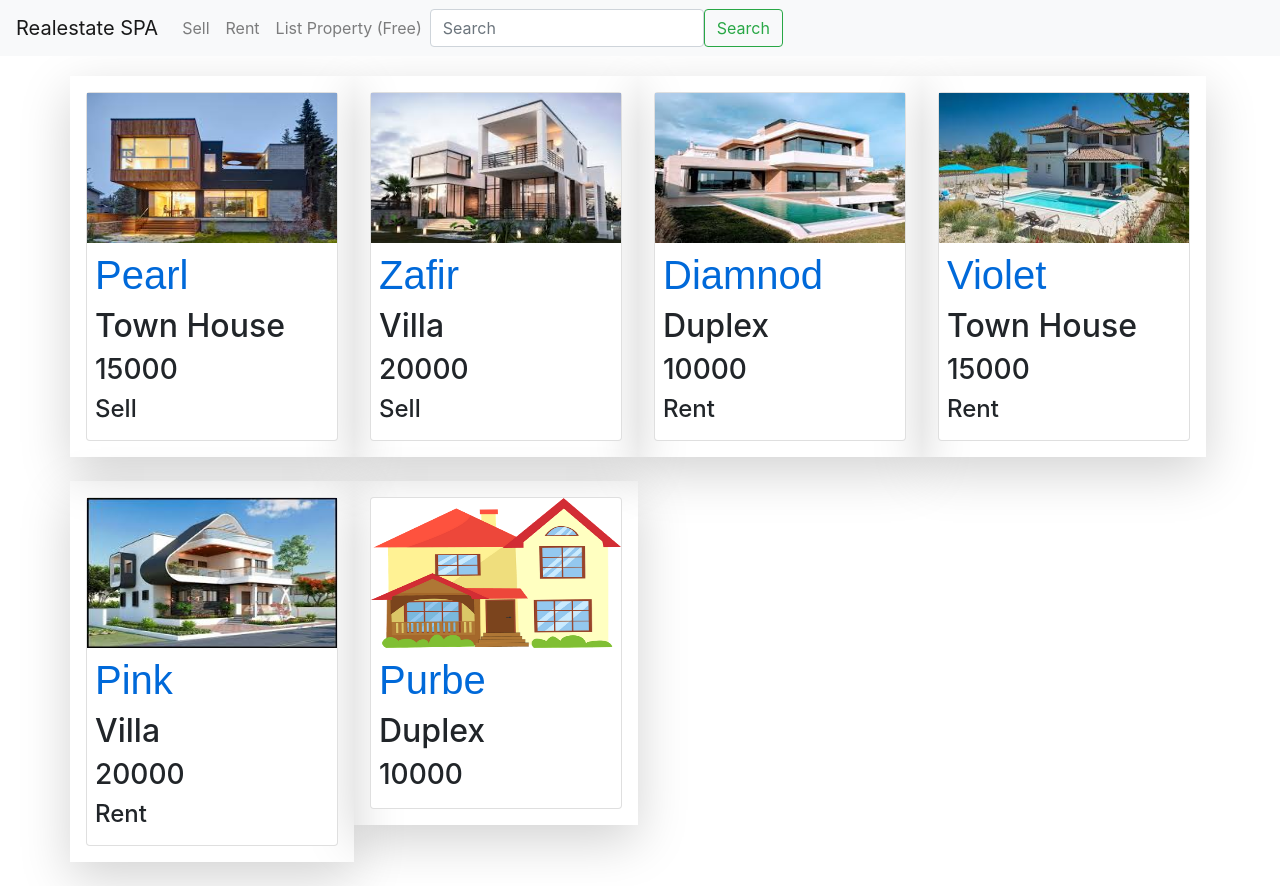
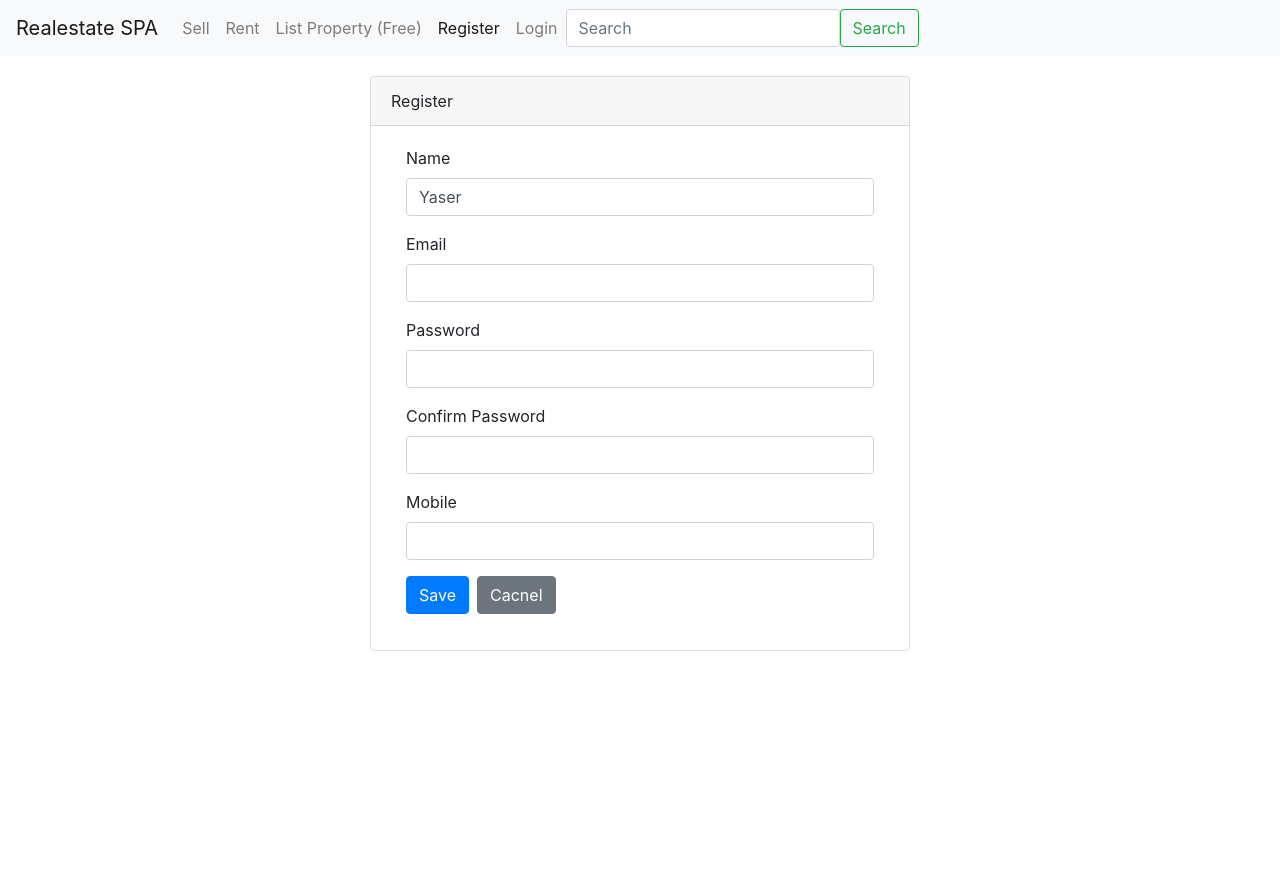
Before and after one commit to YaserMarey/RealestateSPA, an Angular app in the folder Frontend/: page /user/register in a window 1280 px wide. After the commit the page ends 800 px from the top, so only its background shows below. Built offline with nearby package versions, Linux system fonts and the light colour scheme.

Commit message:
Reactive registeration form

```diff
--- a/Frontend/src/app/nav-bar/nav-bar.component.html
+++ b/Frontend/src/app/nav-bar/nav-bar.component.html
@@ -15,6 +15,18 @@
           <a class="nav-link" routerLinkActive="active" routerLink="/add-property">List Property (Free)</a>
         </li>
       </ul>
+      <div class="nav navbar-nav">
+        <li class="nav-item">
+          <a class="nav-link"
+          routerLink="user/register"
+          routerLinkActive="active">Register</a>
+        </li>
+        <li class="nav-item">
+            <a class="nav-link"
+            routerLink="user/login"
+            routerLinkActive="active">Login</a>
+        </li>
+      </div>
       <form class="form-inline my-2 my-lg-0">
         <input class="form-control me-2" type="search" placeholder="Search" aria-label="Search">
         <button class="btn btn-outline-success" type="submit">Search</button>
--- /dev/null
+++ b/Frontend/src/app/user/user-login/user-login.component.html
@@ -0,0 +1,3 @@
+<p>
+  user-login works!
+</p>
--- /dev/null
+++ b/Frontend/src/app/user/user-login/user-login.component.ts
@@ -0,0 +1,15 @@
+import { Component, OnInit } from '@angular/core';
+
+@Component({
+  selector: 'app-user-login',
+  templateUrl: './user-login.component.html',
+  styleUrls: ['./user-login.component.css']
+})
+export class UserLoginComponent implements OnInit {
+
+  constructor() { }
+
+  ngOnInit() {
+  }
+
+}
--- /dev/null
+++ b/Frontend/src/app/user/user-register/user-register.component.html
@@ -0,0 +1,37 @@
+<div class="row">
+  <div class="col-6 m-auto">
+    <div class="card m-auto">
+      <div class="card-header">
+        Register
+      </div>
+      <div class="card-body">
+        <form [formGroup]="registerationForm" (ngSubmit)="onSubmti()">
+          <div class="form-group col-12">
+            <label for="name" class="form-label">Name</label>
+            <input type="text" class="form-control" formControlName="userName">
+          </div>
+          <div class="form-group col-12">
+            <label for="email" class="form-label">Email</label>
+            <input type="text" class="form-control">
+          </div>
+          <div class="form-group col-12">
+            <label for="password" class="form-label">Password</label>
+            <input type="text" class="form-control">
+          </div>
+          <div class="form-group col-12">
+            <label for="confirm_password" class="form-label">Confirm Password</label>
+            <input type="text" class="form-control">
+          </div>
+          <div class="form-group col-12">
+            <label for="mobile" class="form-label">Mobile</label>
+            <input type="text" class="form-control">
+          </div>
+          <div class="form-group col-12">
+            <button type="submit" class="btn btn-primary">Save</button>
+            <button type="reset" class="btn btn-secondary ml-2">Cacnel</button>
+          </div>
+        </form>
+      </div>
+    </div>
+  </div>
+</div>
--- /dev/null
+++ b/Frontend/src/app/user/user-register/user-register.component.ts
@@ -0,0 +1,24 @@
+import { Component, OnInit } from '@angular/core';
+import { FormGroup, FormControl, Validators } from '@angular/forms';
+
+@Component({
+  selector: 'app-user-register',
+  templateUrl: './user-register.component.html',
+  styleUrls: ['./user-register.component.css']
+})
+export class UserRegisterComponent implements OnInit {
+
+  registerationForm: FormGroup;
+
+  constructor() { }
+
+  ngOnInit() {
+
+    this.registerationForm = new FormGroup({
+      userName: new FormControl('Yaser', Validators.required) });
+  }
+
+  onSubmti() {
+    console.log(this.registerationForm);
+  }
+}
```
Also changed, not shown: Frontend/src/app/app.module.ts (+9 -2 lines), Frontend/src/app/user/user-login/user-login.component.css (added), Frontend/src/app/user/user-register/user-register.component.css (added), 2 other files (tests, documents, lock files or other folders).
